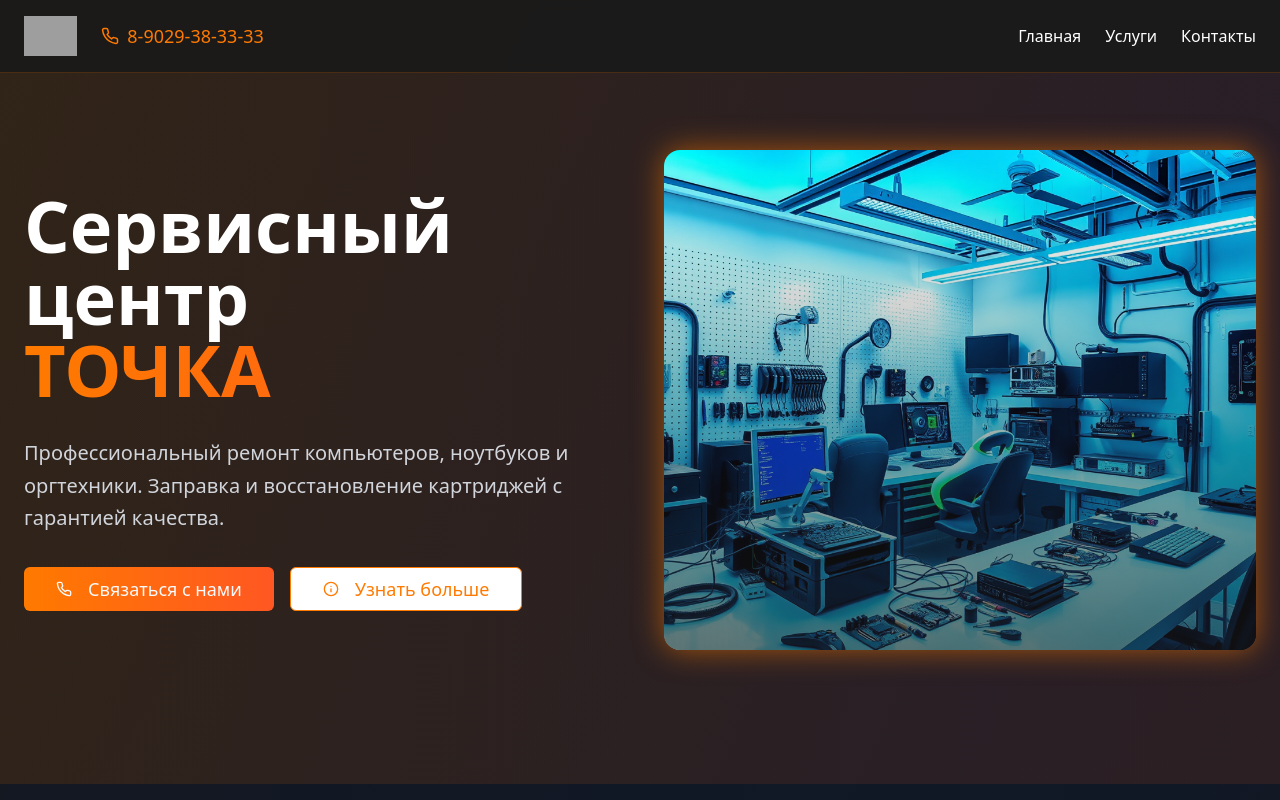
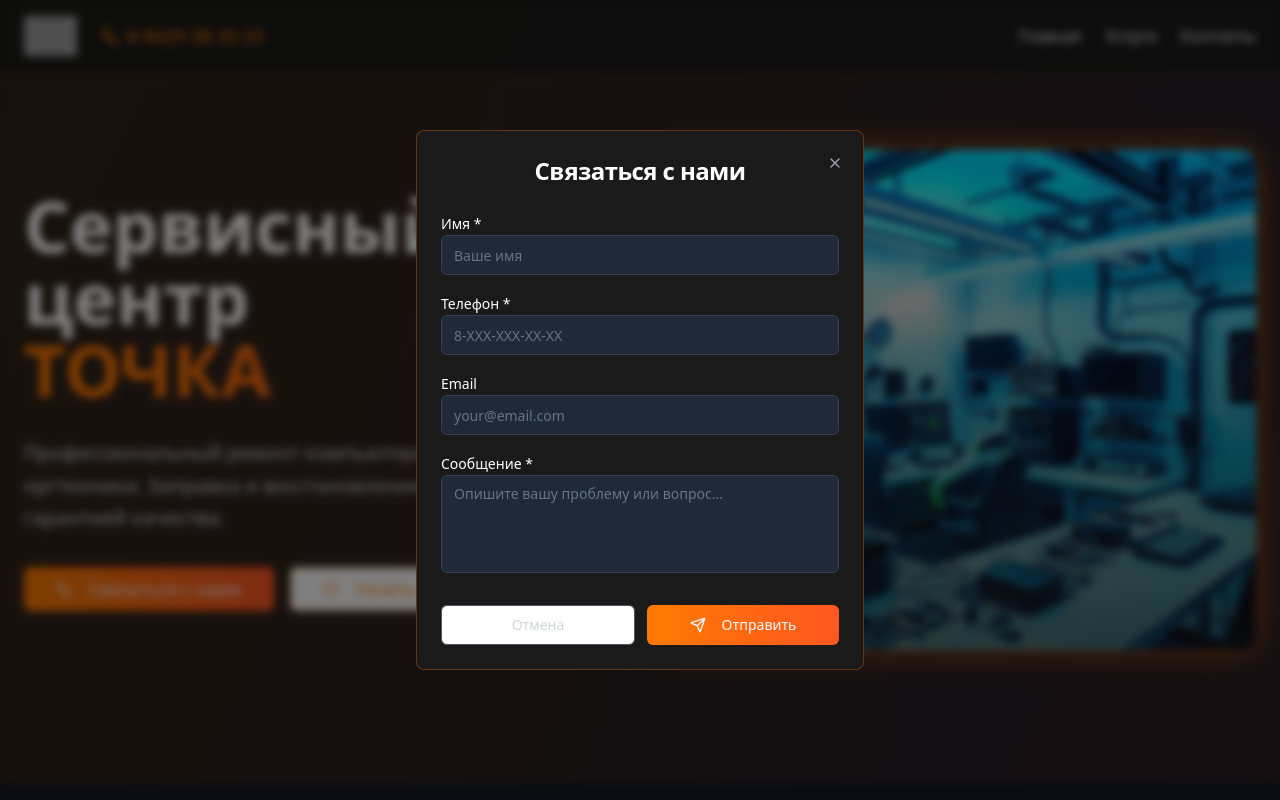
Before and after one commit to pr-poehali-dev/tochka-service-website, a React (Vite) app: page / in a window 1280 px wide. Both pictures are taken after a click on the button "Связаться с нами". Shown: the top 800 px of the page. Built offline with nearby package versions, Linux system fonts and the light colour scheme; grey boxes are pictures that could not be loaded.

Commit message:
Добавить форму обратной связи

```diff
--- /dev/null
+++ b/src/components/ContactForm.tsx
@@ -0,0 +1,175 @@
+import { useState } from "react";
+import { Button } from "@/components/ui/button";
+import { Card, CardContent, CardHeader, CardTitle } from "@/components/ui/card";
+import { Input } from "@/components/ui/input";
+import { Textarea } from "@/components/ui/textarea";
+import { Label } from "@/components/ui/label";
+import Icon from "@/components/ui/icon";
+import { useToast } from "@/hooks/use-toast";
+
+interface ContactFormProps {
+  onClose: () => void;
+}
+
+const ContactForm = ({ onClose }: ContactFormProps) => {
+  const [formData, setFormData] = useState({
+    name: "",
+    phone: "",
+    email: "",
+    message: ""
+  });
+  const [isSubmitting, setIsSubmitting] = useState(false);
+  const { toast } = useToast();
+
+  const handleSubmit = async (e: React.FormEvent) => {
+    e.preventDefault();
+    setIsSubmitting(true);
+
+    try {
+      // Создаем mailto ссылку с данными формы
+      const subject = encodeURIComponent(`Обращение от ${formData.name}`);
+      const body = encodeURIComponent(`
+Имя: ${formData.name}
+Телефон: ${formData.phone}
+Email: ${formData.email}
+
+Сообщение:
+${formData.message}
+      `);
+
+      const mailtoLink = `mailto:htclub@bk.ru?subject=${subject}&body=${body}`;
+      window.location.href = mailtoLink;
+
+      toast({
+        title: "Форма отправлена!",
+        description: "Откроется почтовый клиент для отправки сообщения.",
+      });
+
+      // Сброс формы
+      setFormData({ name: "", phone: "", email: "", message: "" });
+      onClose();
+    } catch (error) {
+      toast({
+        title: "Ошибка",
+        description: "Не удалось отправить сообщение. Попробуйте еще раз.",
+        variant: "destructive",
+      });
+    } finally {
+      setIsSubmitting(false);
+    }
+  };
+
+  const handleChange = (e: React.ChangeEvent<HTMLInputElement | HTMLTextAreaElement>) => {
+    setFormData(prev => ({
+      ...prev,
+      [e.target.name]: e.target.value
+    }));
+  };
+
+  return (
+    <div className="fixed inset-0 bg-black/50 backdrop-blur-sm z-50 flex items-center justify-center p-4">
+      <Card className="w-full max-w-md bg-tech-dark border-electric/30 animate-fade-in">
+        <CardHeader className="relative">
+          <CardTitle className="text-2xl text-center text-white">
+            Связаться с нами
+          </CardTitle>
+          <Button
+            variant="ghost"
+            size="sm"
+            onClick={onClose}
+            className="absolute right-2 top-2 text-gray-400 hover:text-white"
+          >
+            <Icon name="X" size={20} />
+          </Button>
+        </CardHeader>
+        <CardContent>
+          <form onSubmit={handleSubmit} className="space-y-4">
+            <div>
+              <Label htmlFor="name" className="text-white">Имя *</Label>
+              <Input
+                id="name"
+                name="name"
+                value={formData.name}
+                onChange={handleChange}
+                required
+                className="bg-gray-800 border-gray-700 text-white"
+                placeholder="Ваше имя"
+              />
+            </div>
+
+            <div>
+              <Label htmlFor="phone" className="text-white">Телефон *</Label>
+              <Input
+                id="phone"
+                name="phone"
+                type="tel"
+                value={formData.phone}
+                onChange={handleChange}
+                required
+                className="bg-gray-800 border-gray-700 text-white"
+                placeholder="8-XXX-XXX-XX-XX"
+              />
+            </div>
+
+            <div>
+              <Label htmlFor="email" className="text-white">Email</Label>
+              <Input
+                id="email"
+                name="email"
+                type="email"
+                value={formData.email}
+                onChange={handleChange}
+                className="bg-gray-800 border-gray-700 text-white"
+                placeholder="your@email.com"
+              />
+            </div>
+
+            <div>
+              <Label htmlFor="message" className="text-white">Сообщение *</Label>
+              <Textarea
+                id="message"
+                name="message"
+                value={formData.message}
+                onChange={handleChange}
+                required
+                rows={4}
+                className="bg-gray-800 border-gray-700 text-white resize-none"
+                placeholder="Опишите вашу проблему или вопрос..."
+              />
+            </div>
+
+            <div className="flex gap-3 pt-4">
+              <Button
+                type="button"
+                variant="outline"
+                onClick={onClose}
+                className="flex-1 border-gray-600 text-gray-300 hover:bg-gray-700"
+              >
+                Отмена
+              </Button>
+              <Button
+                type="submit"
+                disabled={isSubmitting}
+                className="flex-1 bg-gradient-to-r from-electric to-neon-green hover:scale-105 transform transition-all duration-300"
+              >
+                {isSubmitting ? (
+                  <>
+                    <Icon name="Loader2" size={16} className="mr-2 animate-spin" />
+                    Отправка...
+                  </>
+                ) : (
+                  <>
+                    <Icon name="Send" size={16} className="mr-2" />
+                    Отправить
+                  </>
+                )}
+              </Button>
+            </div>
+          </form>
+        </CardContent>
+      </Card>
+    </div>
+  );
+};
+
+export default ContactForm;
--- a/src/pages/Index.tsx
+++ b/src/pages/Index.tsx
@@ -1,8 +1,11 @@
+import { useState } from "react";
 import { Button } from "@/components/ui/button";
 import { Card, CardContent } from "@/components/ui/card";
 import Icon from "@/components/ui/icon";
+import ContactForm from "@/components/ContactForm";
 
 const Index = () => {
+  const [showContactForm, setShowContactForm] = useState(false);
   return (
     <div className="min-h-screen bg-gradient-to-br from-tech-dark via-gray-900 to-tech-dark text-white">
       {/* Navigation */}
@@ -50,7 +53,11 @@ const Index = () => {
                 Заправка и восстановление картриджей с гарантией качества.
               </p>
               <div className="flex flex-col sm:flex-row gap-4">
-                <Button size="lg" className="bg-gradient-to-r from-electric to-neon-green hover:scale-105 transform transition-all duration-300 text-lg px-8 py-3">
+                <Button
+                  size="lg"
+                  onClick={() => setShowContactForm(true)}
+                  className="bg-gradient-to-r from-electric to-neon-green hover:scale-105 transform transition-all duration-300 text-lg px-8 py-3"
+                >
                   <Icon name="Phone" size={20} className="mr-2" />
                   Связаться с нами
                 </Button>
@@ -159,7 +166,7 @@ const Index = () => {
                   <Icon name="Mail" size={24} className="text-tech-dark" />
                 </div>
                 <h3 className="text-lg font-semibold mb-2 text-white">Email</h3>
-                <p className="text-gray-300">info@tochka-service.ru</p>
+                <p className="text-gray-300">htclub@bk.ru</p>
               </CardContent>
             </Card>
 
@@ -199,7 +206,11 @@ const Index = () => {
           </div>
 
           <div className="text-center mt-12">
-            <Button size="lg" className="bg-gradient-to-r from-electric to-neon-green hover:scale-105 transform transition-all duration-300 text-lg px-10 py-4">
+            <Button
+              size="lg"
+              onClick={() => setShowContactForm(true)}
+              className="bg-gradient-to-r from-electric to-neon-green hover:scale-105 transform transition-all duration-300 text-lg px-10 py-4"
+            >
               <Icon name="MessageCircle" size={20} className="mr-2" />
               Написать нам
             </Button>
@@ -222,6 +233,10 @@ const Index = () => {
           </div>
         </div>
       </footer>
+
+      {showContactForm && (
+        <ContactForm onClose={() => setShowContactForm(false)} />
+      )}
     </div>
   );
 };
```
